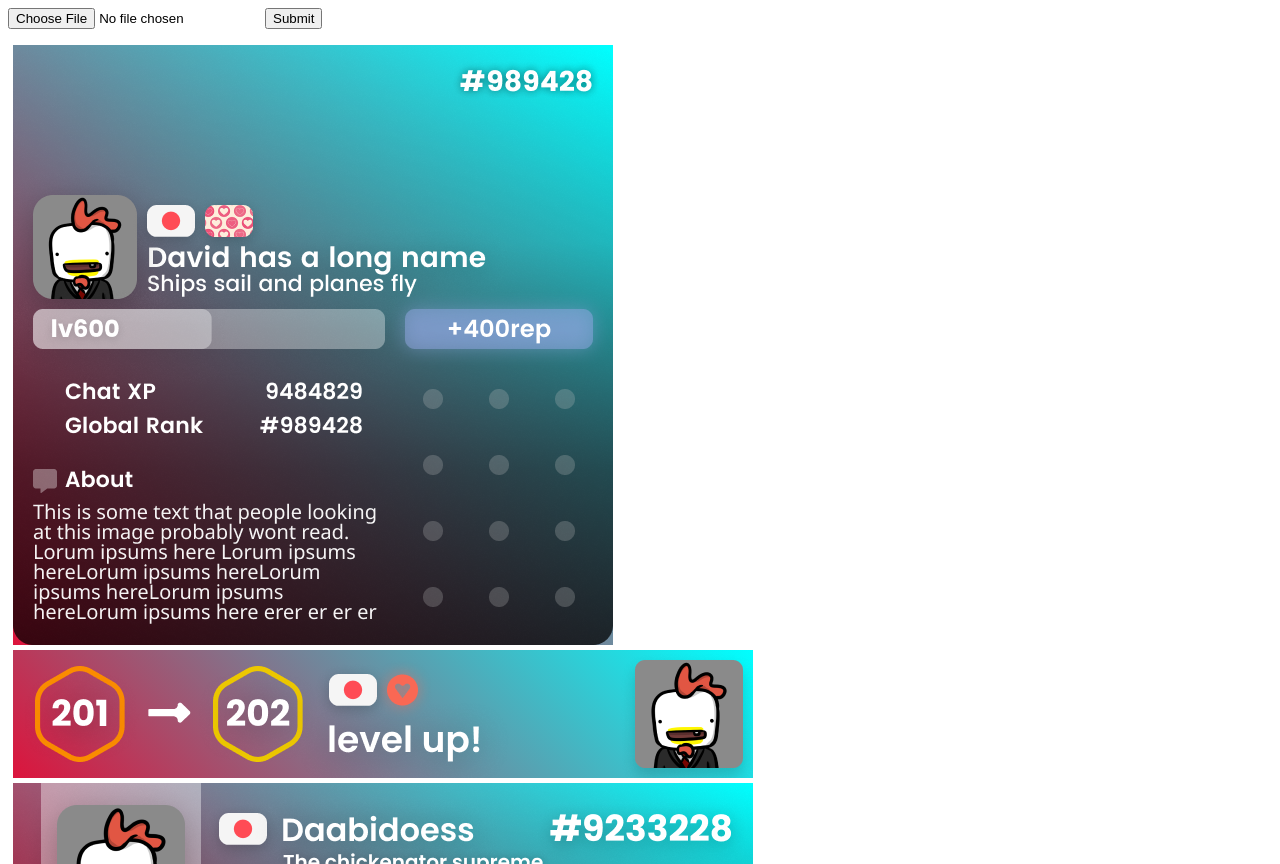
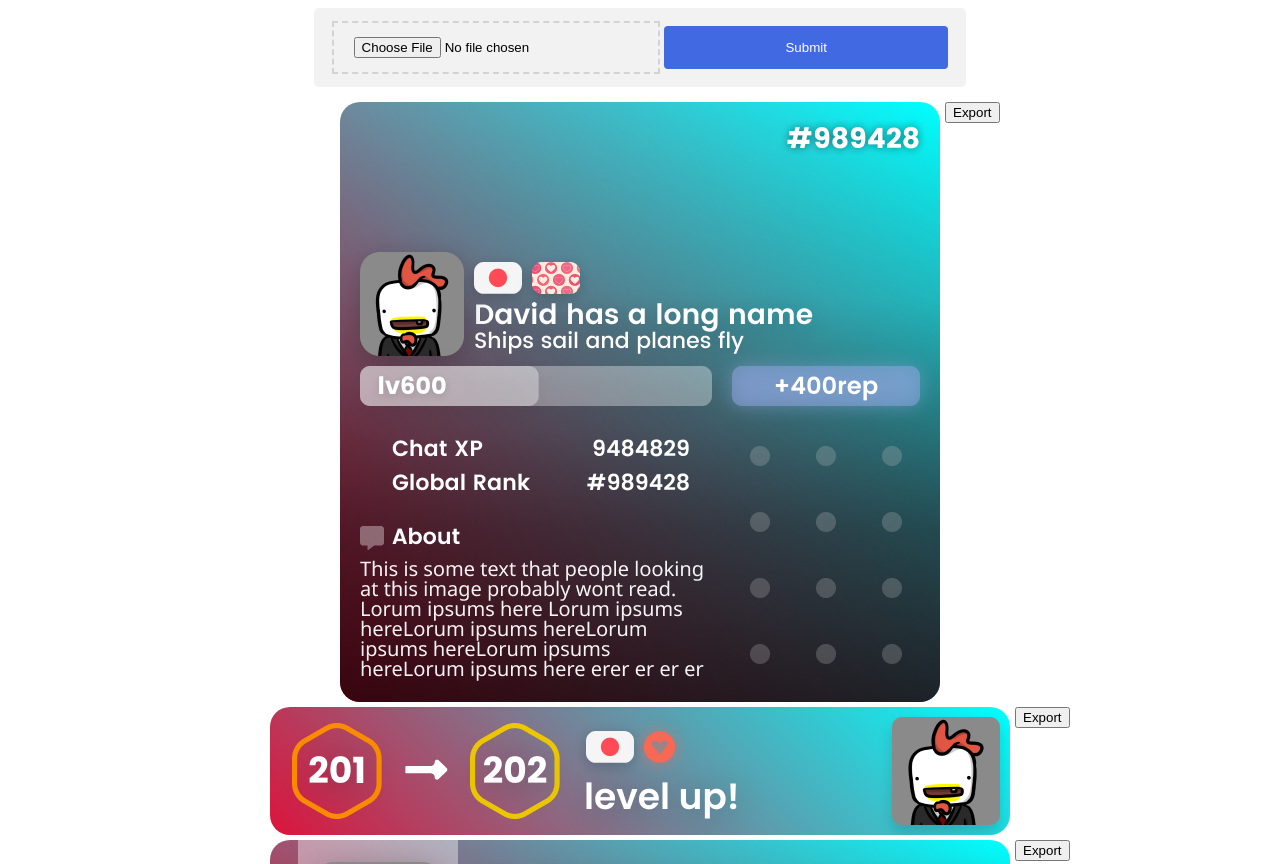
Before and after one commit to spthiel/TIG, a plain HTML site: page index.html in a window 1280 px wide. Shown: the top 864 px of the page. Drawn offline with nearby package versions, Linux system fonts and the light colour scheme.

Commit message:
Add file exports and some basic styling

```diff
--- a/css/main.css
+++ b/css/main.css
@@ -5,15 +5,76 @@
     --dy: 0;
 }
 
-.container {
-    height: var(--height);
-    width: var(--width);
-    position: relative;
+#upload {
+    width: 50%;
+    margin: 0 auto 15px auto;
+    border-radius: 5px;
+    background-color: #f2f2f2;
+    padding: 10px;
+
+    text-align: center;
+}
+
+#upload > form > input {
+    outline: 0;
+
+    display: inline-block;
+    width: 45%;
+
+    padding: 14px 20px;
+}
+
+#upload > form > input[type="file"] {
+    cursor: pointer;
+
+    border: 2px lightgrey dashed;
+
+    transition: border 0.2s linear;
+}
+
+#upload > form > input[type="file"]:hover {
+    border: 2px grey dashed;
+}
+
+#upload > form > input[type="button"] {
+    background-color: royalblue;
+    color: white;
+    margin: 8px 0;
+    border: none;
+    border-radius: 4px;
+    cursor: pointer;
+}
+
+#upload > form > input[type="button"]:hover {
+    background-color: #3e66d4;
+}
+
+#upload > form > input[type="button"]:active {
+    background-color: #3e66d4;
+}
+
+#files {
+    width: 100%;
+}
+
+#outputs > canvas {
+    display: block;
+
     margin: 5px;
 }
 
-.background,
-.template {
+.container {
+    position: relative;
+
+    margin: 5px auto;
+}
+
+.container button {
+    position: absolute;
+    right: -10%;
+}
+
+.background, .template {
     position: absolute;
     width: 100%;
     height: 100%;
--- a/index.html
+++ b/index.html
@@ -1,23 +1,29 @@
-<html>
-<head>
-    <script src="js/main.js" type="application/javascript"></script>
-    <script src="js/output.js" type="application/json"></script>
-    <script src="js/utils.js" type="application/javascript"></script>
-    <link type="text/css" href="css/main.css" rel="stylesheet">
-    <meta property="og:type" content="website">
-    <meta property="og:title" content="TatsuBackground" />
-    <meta property="og:description" content="Tool for tatsu profile backgrounds" />
-    <meta property="og:url" content="https://spthiel.github.io/TatsuBackgrounds/" />
-</head>
-<body onload="onload()">
-<div id="upload">
-    <form onsubmit="return false">
-        <input name="file" type="file" size="50" accept="image/png,image/gif,image/jpeg">
-        <button name="submit" onclick="upload(this.form.file)" type="submit">Submit</button>
-    </form>
-</div>
-<div id="files">
+<!DOCTYPE html>
+<html lang="en">
+    <head>
+        <link type="text/css" href="css/main.css" rel="stylesheet">
 
-</div>
-</body>
+        <meta property="og:type" content="website">
+        <meta property="og:title" content="TatsuBackground"/>
+        <meta property="og:description" content="Tool for tatsu profile backgrounds"/>
+        <meta property="og:url" content="https://spthiel.github.io/TatsuBackgrounds/"/>
+        <title>TatsuBackground</title>
+    </head>
+    <body>
+        <div id="upload">
+            <form onsubmit="return false">
+                <input name="file" type="file" size="50" accept="image/png,image/gif,image/jpeg">
+                <input name="submit" onclick="upload(this.form.file)" type="button" value="Submit">
+            </form>
+        </div>
+        <div id="files"></div>
+        <hr>
+        <div id="outputs"></div>
+
+        <script src="https://html2canvas.hertzen.com/dist/html2canvas.js" type="application/javascript"></script>
+        <script src="https://code.jquery.com/jquery-3.5.1.min.js" type="application/javascript"></script>
+        <script src="js/main.js" type="application/javascript"></script>
+        <script src="js/output.js" type="application/json"></script>
+        <script src="js/utils.js" type="application/javascript"></script>
+    </body>
 </html>
--- a/js/main.js
+++ b/js/main.js
@@ -2,67 +2,121 @@ let resolutions = [
     {
         "image": "profile_template.png",
         "width": 600,
-        "height": 600
+        "height": 600,
+        "bevel": "20px"
     },
     {
         "image": "levelup_template.png",
         "width": 740,
-        "height": 128
+        "height": 128,
+        "bevel": "20px"
     },
     {
         "image": "rank_template.png",
         "width": 740,
-        "height": 260
+        "height": 260,
+        "bevel": "20px 20px 0 0"
     },
     {
         "image": "wallet_template.png",
         "width": 640,
-        "height": 400
+        "height": 400,
+        "bevel": "20px"
     }
 ];
 
-function onload() {
-    let e = document.getElementById("files");
-    for(let resolution of resolutions) {
-        e.appendChild(buildImageContainer(resolution));
+document.body.onload = function () {
+    let e = $("#files");
+
+    for (let resolution of resolutions) {
+        let cb = buildImageContainer(e, resolution);
+
+        e.append(cb);
+
+        // Moves the buttons to the right
+        cb.updateButtonPosition();
     }
-}
+};
 
+let seenExportMessage = false;
 let currentDragElement = null;
 let startX = 0;
 let startY = 0;
 let lastX = 0;
 let lastY = 0;
 
-function buildImageContainer(resolution) {
+function buildImageContainer(files, resolution) {
     let container = document.createElement("div");
     container.className = "container";
-    container.style.setProperty("--width",resolution.width);
-    container.style.setProperty("--height",resolution.height);
+
+    container.style.width = resolution.width + "px";
+    container.style.height = resolution.height + "px";
 
     let background = document.createElement("div");
     background.className = "background";
+    background.style.borderRadius = resolution.bevel;
 
     let template = document.createElement("div");
     template.className = "template";
     template.style.backgroundImage = `url("assets/${resolution.image}")`;
 
+
+    let exportBtn = document.createElement("button");
+    exportBtn.innerText = "Export";
+    exportBtn.addEventListener('click', function () {
+        // The raw information about the elements size and position
+        const elemData = container.getBoundingClientRect();
+
+        const options = {
+            scrollX: -window.scrollX, // Fixes cutoff bug
+            scrollY: -window.scrollY, // Fixes cutoff bug
+            allowTaint: true, // Related to images
+            x: elemData.x + 9, // Removes the margin
+            y: elemData.y, // Corrects the y alignment
+            width: elemData.width, // Forces the width to that of the image
+            height: elemData.height, // Forces the height to that of the image
+            scale: 1, // Makes the scale 1:1
+        };
+
+        // Converts the html to a canvas
+        html2canvas(container, options).then(canvas => {
+            $("#outputs").append(canvas);
+
+            // If the user clicks the result it will prompt them for a download
+            canvas.addEventListener('click', () => downloadCheck(canvas))
+        });
+
+        // Just a heads up
+        if (!seenExportMessage) {
+            seenExportMessage = true;
+
+            alert("If you would like to save the image then click it below.")
+        }
+    });
+
+    // This updates the button position and must be called once the element is added to the page
+    // Uses the computed width of the button and offsets it 5 pixels to the right of the picture.
+    container.updateButtonPosition = function() {
+        exportBtn.style.right = "-" + (exportBtn.getBoundingClientRect().width + 5) + "px";
+    };
+
     container.appendChild(background);
     container.appendChild(template);
+    container.appendChild(exportBtn);
 
     resolution.background = background;
     resolution.currentDY = 0;
     resolution.beforeDY = 0;
 
     let dragstart = (e) => {
-        if(!e.pageY && e.touches && e.touches[0]) {
+        if (!e.pageY && e.touches && e.touches[0]) {
             e.pageX = e.touches[0].pageX;
             e.pageY = e.touches[0].pageY;
         }
-        currentDragElement = resolution
+        currentDragElement = resolution;
         startX = lastX = e.pageX;
         startY = lastY = e.pageY;
-    }
+    };
 
     template.addEventListener("mousedown", dragstart);
     template.addEventListener("touchstart", dragstart);
@@ -70,9 +124,22 @@ function buildImageContainer(resolution) {
     return container;
 }
 
+/**
+ * Confirm if they would like to download the canvas
+ *
+ * @param canvas the canvas to download
+ */
+function downloadCheck(canvas) {
+    let result = confirm("Would you like to download this image?")
+
+    if (result) {
+        saveAs(canvas.toDataURL("image/png", 1), "template.png");
+    }
+}
+
 function dragStop(e) {
-    if(currentDragElement) {
-        if(!e.pageY) {
+    if (currentDragElement) {
+        if (!e.pageY) {
             e.pageX = lastX;
             e.pageY = lastY;
         }
@@ -83,8 +150,8 @@ function dragStop(e) {
 }
 
 function dragMove(e) {
-    if(currentDragElement != null) {
-        if(!e.pageY && e.touches && e.touches[0]) {
+    if (currentDragElement != null) {
+        if (!e.pageY && e.touches && e.touches[0]) {
             e.pageX = e.touches[0].pageX;
             e.pageY = e.touches[0].pageY;
         }
@@ -100,17 +167,53 @@ document.addEventListener("touchmove", dragMove, {passive: false});
 
 function upload(file) {
     console.log(file);
-    if(!file.files || !file.files[0]) {
+
+    if (!file.files || !file.files[0]) {
         return;
     }
+
     let fr = new FileReader();
+
     fr.onloadend = (e) => {
-        document.body.style.setProperty("--background",`url("${e.target.result}")`);
-    }
+        // I couldn't get jquery working with this shit so I just used
+        // normal javascript
+        let format = 'url("' + e.target.result + '")';
+        let fileThings = document.getElementById('files');
+
+        for (let i = 0; i < fileThings.childElementCount; i++) {
+            let component = fileThings.children[i];
+
+            if (component.childElementCount > 0) {
+                component.firstChild.style.backgroundImage = format;
+            }
+        }
+    };
+
     fr.readAsDataURL(file.files[0]);
 }
 
 function onDrag(resolution, dx, dy) {
     let now = resolution.beforeDY + dy;
+
     resolution.background.style.setProperty("--dy", now);
 }
+
+// Sourced from https://jsfiddle.net/7ymv11ag/
+function saveAs(uri, filename) {
+    let link = document.createElement('a');
+    if (typeof link.download === 'string') {
+        link.href = uri;
+        link.download = filename;
+
+        //Firefox requires the link to be in the body
+        document.body.appendChild(link);
+
+        //simulate click
+        link.click();
+
+        //remove the link when done
+        document.body.removeChild(link);
+    } else {
+        window.open(uri);
+    }
+}
```
